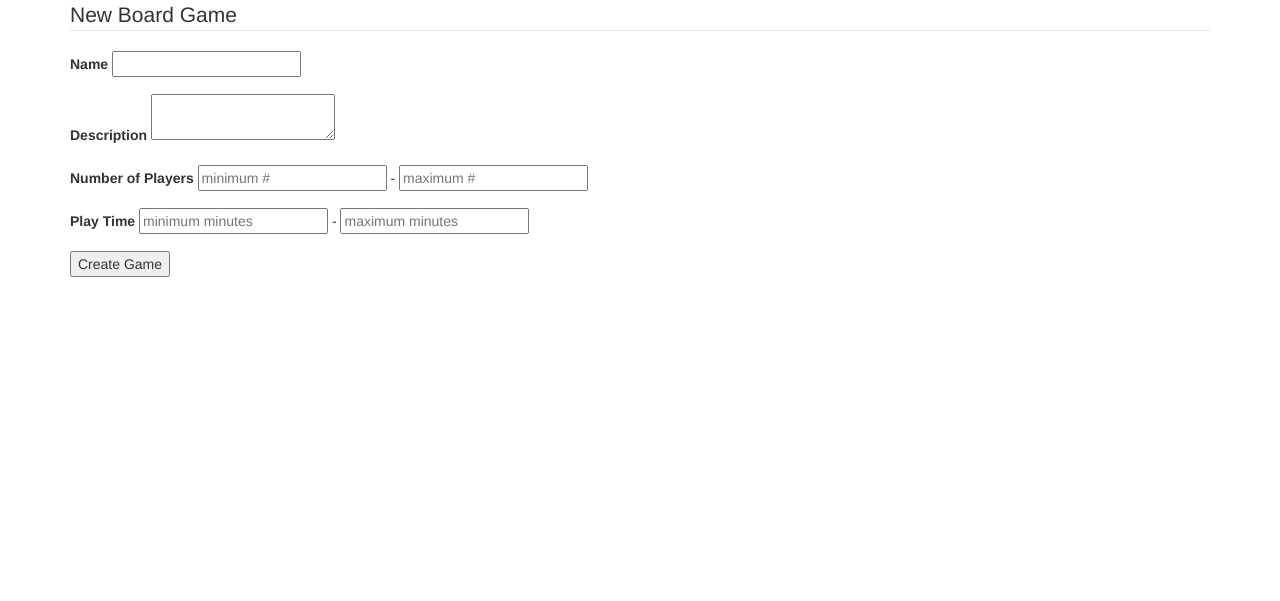
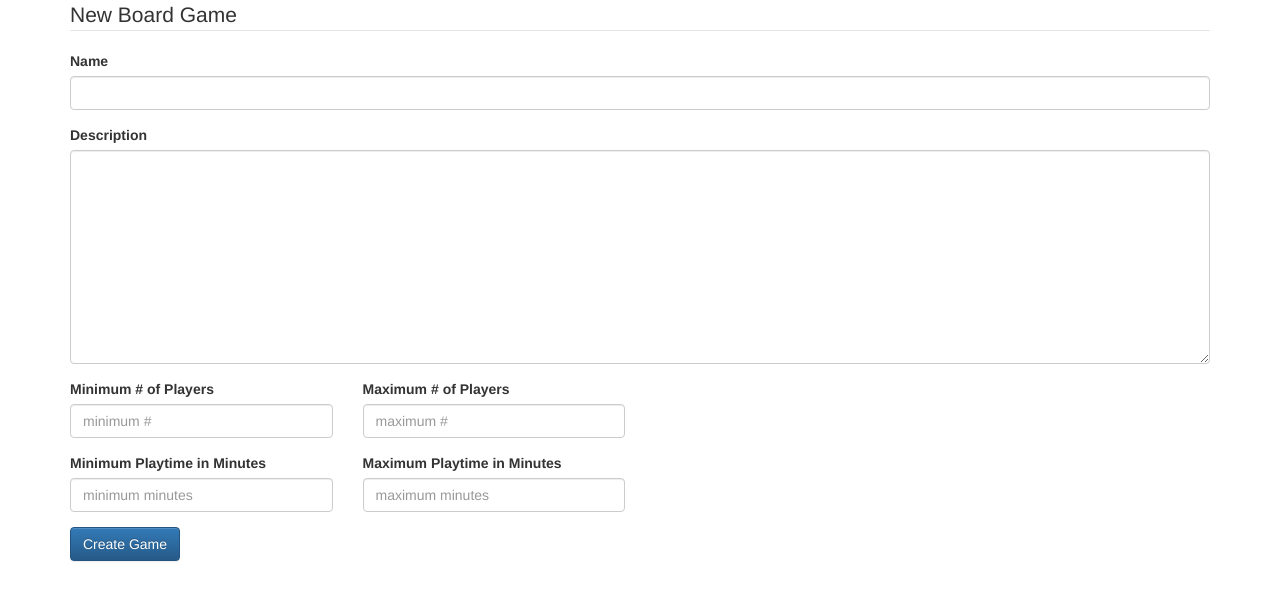
Before and after one commit to chrisUsick/workflow-test, a PHP site: page /create_or_update_game.php in a window 1280 px wide. Shown: the top 601 px of the page. Run offline with PHP 8.4, Linux system fonts and the light colour scheme; some libraries are stand-ins or nearby versions.

Commit message:
Bootstrap styled game form.

```diff
--- a/create_or_update_game.php
+++ b/create_or_update_game.php
@@ -45,30 +45,44 @@
         <?php endif ?>
         <div class="form-group">
             <label for="name">Name</label>
-            <input name="name" id="name" value="<?= $game['name'] ?>">
+            <input class="form-control" name="name" id="name" value="<?= $game['name'] ?>">
         </div>
         <div class="form-group">
             <label for="description">Description</label>
-            <textarea name="description" id="description"><?= $game['description'] ?></textarea>
+            <textarea class="form-control" rows="10" name="description" id="description"><?= $game['description'] ?></textarea>
         </div>
         <div class="form-group">
-            <label>Number of Players</label>
-            <input name="min_num_players" placeholder="minimum #" value="<?= $game['min_num_players'] ?>"> -
-            <input name="max_num_players" placeholder="maximum #" value="<?= $game['max_num_players'] ?>">
+            <div class="row">
+                <div class="col-xs-3">
+                    <label>Minimum # of Players</label>
+                    <input class="form-control" type="number" min="1" name="min_num_players" placeholder="minimum #" value="<?= $game['min_num_players'] ?>">
+                </div>
+                <div class="col-xs-3">
+                    <label>Maximum # of Players</label>
+                    <input class="form-control" type="number" min="1" name="max_num_players" placeholder="maximum #" value="<?= $game['max_num_players'] ?>">
+                </div>
+            </div>
         </div>
         <div class="form-group">
-            <label>Play Time</label>
-            <input name="min_play_minutes" placeholder="minimum minutes" value="<?= $game['min_play_minutes'] ?>"> -
-            <input name="max_play_minutes" placeholder="maximum minutes" value="<?= $game['max_play_minutes'] ?>">
+            <div class="row">
+                <div class="col-xs-3">
+                    <label>Minimum Playtime in Minutes</label>
+                    <input class="form-control" type="number" min="1" name="min_play_minutes" placeholder="minimum minutes" value="<?= $game['min_play_minutes'] ?>">
+                </div>
+                <div class="col-xs-3">
+                    <label>Maximum Playtime in Minutes</label>
+                    <input class="form-control" type="number" min="1" name="max_play_minutes" placeholder="maximum minutes" value="<?= $game['max_play_minutes'] ?>">
+                </div>
+            </div>
         </div>
         <?php if (isset($game['id'])): ?>
             <input type="hidden" name="id" value="<?= $game['id'] ?>">
         <?php endif ?>
         <?php if ($is_new_game): ?>
-            <input type="submit" value="Create Game">
+            <input class="btn btn-primary" type="submit" value="Create Game">
         <?php else: ?>
-            <input type="submit" value="Update Game">
-            <input type="submit" name="delete" value="Delete Game" onclick="return confirm('Are you sure you want to delete this game?')">
+            <input class="btn btn-primary" type="submit" value="Update Game">
+            <input  class="btn  btn-danger" type="submit" name="delete" value="Delete Game" onclick="return confirm('Are you sure you want to delete this game?')">
         <?php endif ?>
     </fieldset>
 </form>
--- a/partials/header.php
+++ b/partials/header.php
@@ -7,6 +7,7 @@
     <title>Bored Game Geek</title>
     <link rel="stylesheet" href="https://maxcdn.bootstrapcdn.com/bootstrap/3.3.5/css/bootstrap.min.css" integrity="sha512-dTfge/zgoMYpP7QbHy4gWMEGsbsdZeCXz7irItjcC3sPUFtf0kuFbDz/ixG7ArTxmDjLXDmezHubeNikyKGVyQ==" crossorigin="anonymous">
     <link rel="stylesheet" href="https://maxcdn.bootstrapcdn.com/bootstrap/3.3.5/css/bootstrap-theme.min.css" integrity="sha384-aUGj/X2zp5rLCbBxumKTCw2Z50WgIr1vs/PFN4praOTvYXWlVyh2UtNUU0KAUhAX" crossorigin="anonymous">
+    <link rel="stylesheet" href="css/main.css">
   </head>
 <body>
 <div class="container">
```
